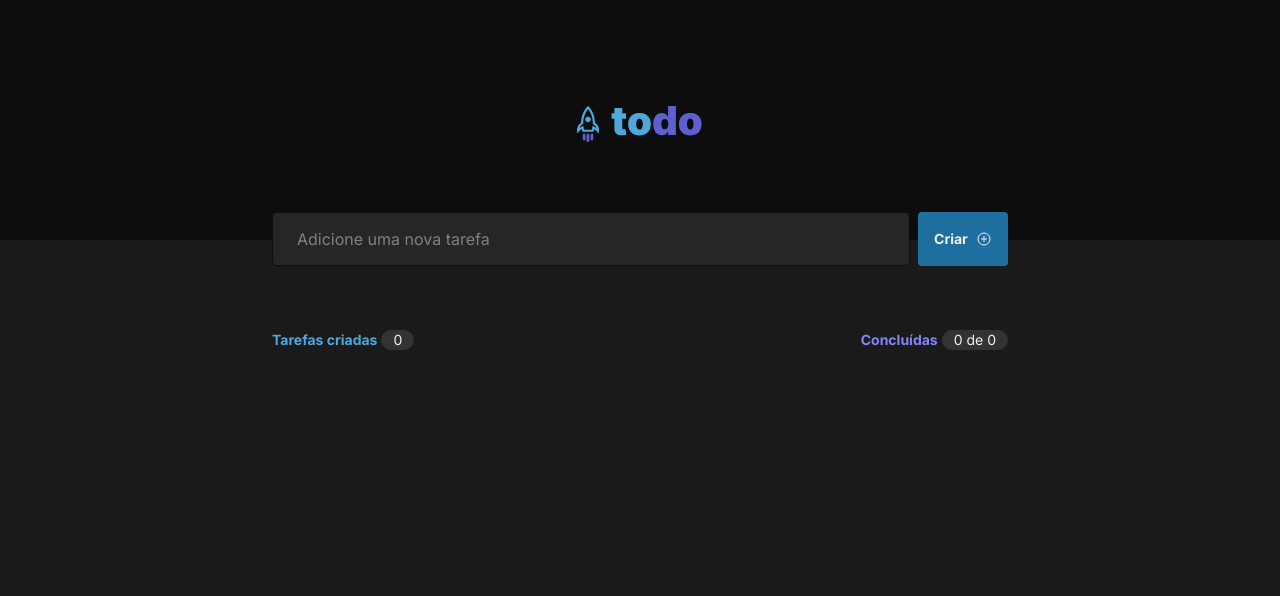
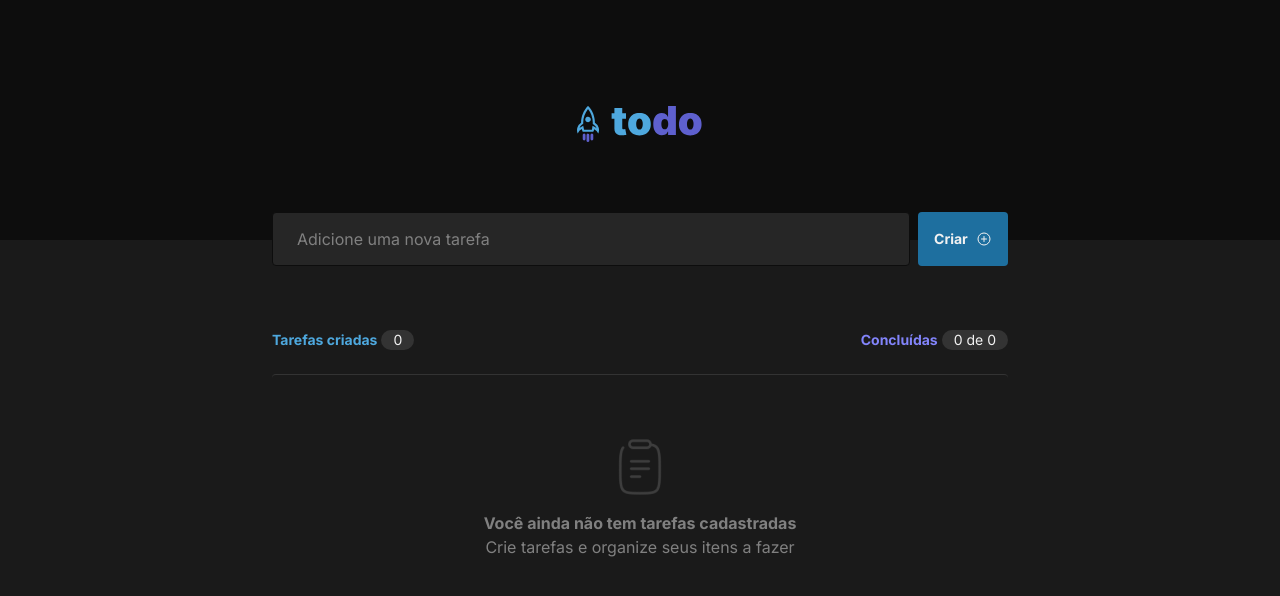
Before and after one commit to BrunoMatosSilva/Todo, a React (Vite) app: page / in a window 1280 px wide. Shown: the top 596 px of the page. Built offline with nearby package versions, Linux system fonts and the light colour scheme.

Commit message:
estado notask

```diff
--- a/src/App.tsx
+++ b/src/App.tsx
@@ -5,18 +5,14 @@ import { Tasks } from "./components/Tasks"
 import { useTasks } from "./hooks/useTasks"
 
 function App() {
-  const { addTask, tasks, deleteTask, completedTasks } = useTasks()
+  const { tasks, deleteTask, completedTasks } = useTasks()
 
   return (
     <div className="flex flex-col min-h-screen">
       <Header />
       <main className="bg-gray-600 flex-1 flex h-full flex-col">
-        <Cadastro onAddTask={addTask} />
-        <Tasks
-          tasks={tasks}
-          onDelete={deleteTask}
-          onCompleted={completedTasks}
-        />
+        <Cadastro />
+        <Tasks />
       </main>
     </div>
   )
--- a/src/components/Cadastro.tsx
+++ b/src/components/Cadastro.tsx
@@ -1,17 +1,15 @@
 import { PlusCircle } from "phosphor-react";
 import { ChangeEvent, FormEvent, useState } from "react";
+import { useTasks } from "../hooks/useTasks";
 
-interface AddTaskProps {
-    onAddTask: (taskTitle: string) => void;
-}
-
-export function Cadastro({ onAddTask }: AddTaskProps) {
+export function Cadastro() {
     const [title, setTitle] = useState("");
+    const { addTask } = useTasks();
 
     function handleSubmit(event: FormEvent) {
         event.preventDefault();
 
-        onAddTask(title);
+        addTask(title);
         setTitle("");
     }
 
--- a/src/components/Tasks.tsx
+++ b/src/components/Tasks.tsx
@@ -1,15 +1,11 @@
 import { Trash } from "phosphor-react";
-import { ITask } from "../App";
+import { useTasks } from "../hooks/useTasks";
+import { NoTask } from "./NoTask";
 
-interface Props {
-    tasks: ITask[],
-    onDelete: (taskId: string) => void;
-    onCompleted: (taskId: string) => void;
-}
-
-export function Tasks({ tasks, onDelete, onCompleted }: Props) {
+export function Tasks() {
+    const { tasks, deleteTask, completedTasks } = useTasks()
     const tasksQuantity = tasks.length;
-    const completedTasks = tasks.filter(task => task.isCompleted).length;
+    const completedTasksQuantity = tasks.filter(task => task.isCompleted).length;
 
     return (
         <>
@@ -21,7 +17,7 @@ export function Tasks({ tasks, onDelete, onCompleted }: Props) {
                     </div>
                     <div className="flex align-center">
                         <p className="text-purple-500 font-bold text-sm">Concluídas</p>
-                        <span className="text-grey-200 bg-gray-400 rounded-full text-sm ml-1 px-3 flex items-center">{completedTasks} de {tasksQuantity}</span>
+                        <span className="text-grey-200 bg-gray-400 rounded-full text-sm ml-1 px-3 flex items-center">{completedTasksQuantity} de {tasksQuantity}</span>
                     </div>
                 </div>
             </div>
@@ -30,7 +26,7 @@ export function Tasks({ tasks, onDelete, onCompleted }: Props) {
                     <div key={task.id} className="w-full max-w-[46rem] flex-1 flex items-center rounded bg-gray-500 h-[72px] mt-6">
                         <div>
                             <input type="checkbox"
-                                onClick={() => onCompleted(task.id)}
+                                onClick={() => completedTasks(task.id)}
                                 className="rounded-full bg-transparent border-2 hover:bg-gray-600 border-blue-700 checked:hover:bg-purple-700 checked:focus:bg-purple-700 checked:bg-purple-500 m-5 cursor-pointer focus:border-none checked:focus:border-0 checked:focus:ring-0 focus:ring-0" />
                         </div>
                         <div className="flex-1">
@@ -39,10 +35,15 @@ export function Tasks({ tasks, onDelete, onCompleted }: Props) {
                             </p>
                         </div>
                         <div>
-                            <Trash size={20} onClick={() => onDelete(task.id)} className="accent-purple-500 h-[25px] text-gray-300 rounded-full m-5 cursor-pointer hover:text-red-500" />
+                            <Trash size={20} onClick={() => deleteTask(task.id)} className="accent-purple-500 h-[25px] text-gray-300 rounded-full m-5 cursor-pointer hover:text-red-500" />
                         </div>
                     </div>
                 ))}
+
+                {tasks.length <= 0 && (
+                    <NoTask />
+                )}
+
             </div>
         </>
     );
```
